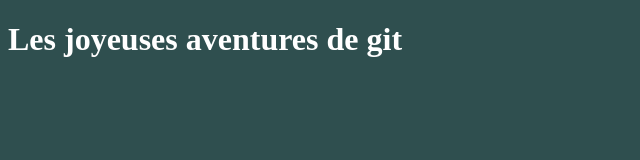
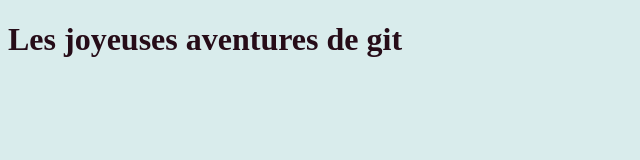
Before and after one commit to adrienphan/git-test, a plain HTML site: page index.html in a window 1280 px wide. Shown: the whole page, without its empty margins (0-640 px from the left). Drawn offline with Linux system fonts and the light colour scheme.

Commit message:
nouveau style

```diff
--- a/style.css
+++ b/style.css
@@ -1,6 +1,6 @@
 body {
-   background-color: darkslategrey;
+   background-color: rgb(217, 236, 236);
 }
 h1 {
-   color: #fff;
+   color: rgb(38, 12, 24);
 }
```
